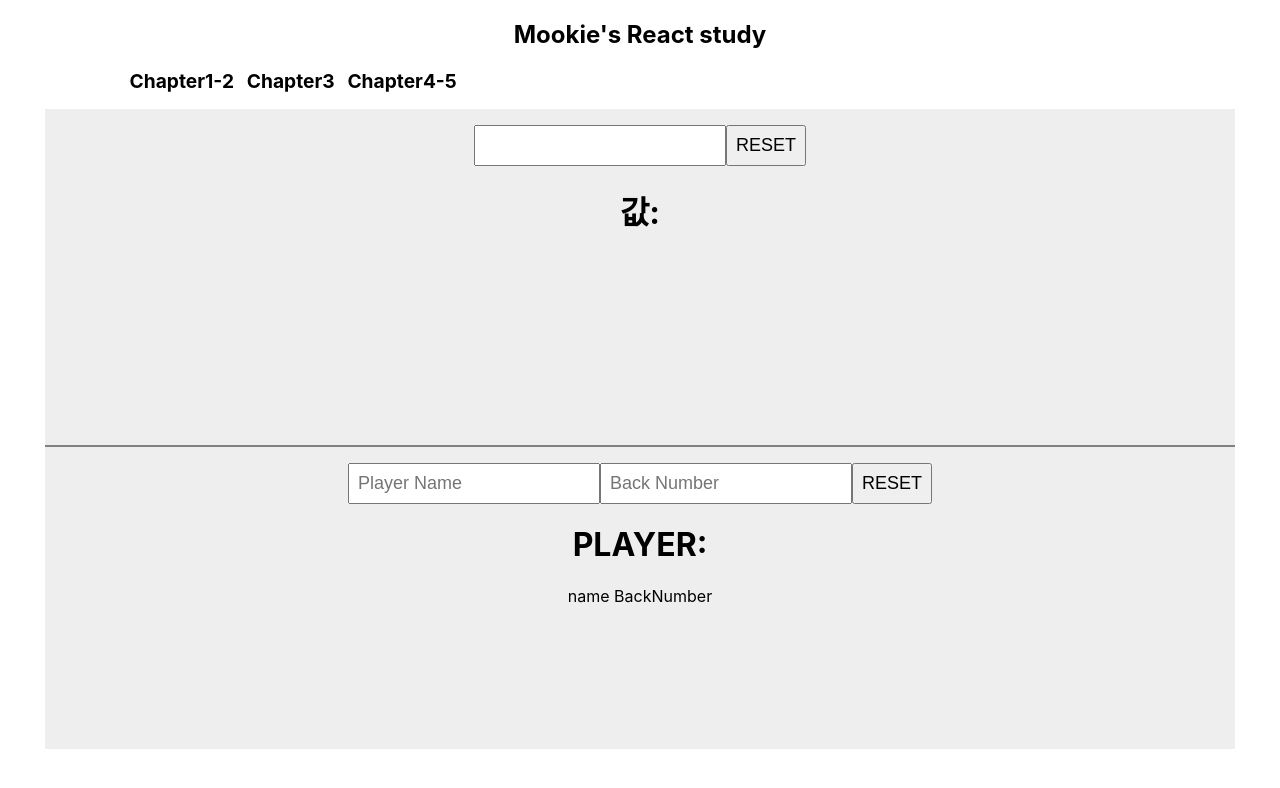
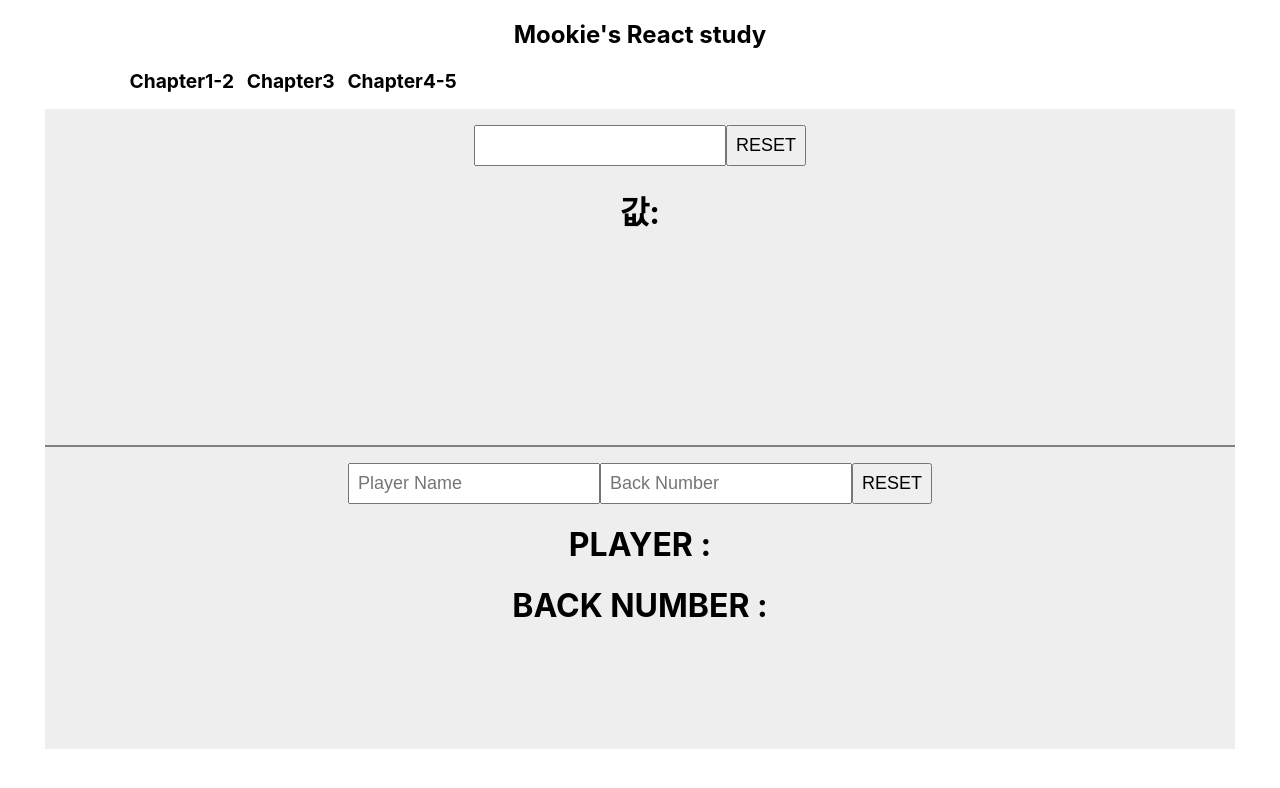
Before and after one commit to tony2550/react-study-app, a React (Create React App) app: page / in a window 1280 px wide. Both pictures are taken after a click on the item "Chapter4-5". Shown: the top 788 px of the page. Built offline with nearby package versions, Linux system fonts and the light colour scheme; the HTML template or start-up script is replaced by a standard one.

Commit message:
add onChange with Multiple state / React Immutability

```diff
--- a/src/components/Input/Input.module.css
+++ b/src/components/Input/Input.module.css
@@ -29,3 +29,11 @@
   padding: 8px 8px;
   font-size: large;
 }
+
+.Board > h1:nth-child(2) {
+  color: dodgerblue;
+}
+
+.Board > h1:nth-child(4) {
+  color: red;
+}
--- a/src/components/Input/MultipleInputs.jsx
+++ b/src/components/Input/MultipleInputs.jsx
@@ -2,20 +2,38 @@ import React, { useState } from 'react';
 import classes from './Input.module.css';
 
 const MultipleInputs = () => {
-  const [text, setText] = useState('');
+  const [inputs, setInputs] = useState({
+    name: '',
+    backnumber: '',
+  });
 
-  const onChange = (e) => {};
+  const { name, backnumber } = inputs; // 구조 분해 할당으로 각각의 값 추출
 
-  const onReset = () => {};
+  const onChange = (e) => {
+    const { value, name } = e.target;
+    setInputs({
+      ...inputs, // 기존의 input 객체 copy
+      [name]: value, // name 키를 가진 값을 value로 설정하기
+    });
+  };
+
+  const onReset = () => {
+    setInputs({
+      name: '',
+      backnumber: '',
+    });
+  };
 
   return (
     <div className={classes.Container}>
-      <input placeholder="Player Name" />
-      <input placeholder="Back Number" />
+      <input name="name" placeholder="Player Name" onChange={onChange} value={name} />
+      <input name="backnumber" placeholder="Back Number" onChange={onChange} value={backnumber} />
       <button onClick={onReset}>RESET</button>
-      <div>
-        <h1>PLAYER: {text}</h1>
-        name BackNumber
+      <div className={classes.Board}>
+        <h1>PLAYER : </h1>
+        <h1>{name}</h1>
+        <h1>BACK NUMBER : </h1>
+        <h1>{backnumber}</h1>
       </div>
     </div>
   );
```
